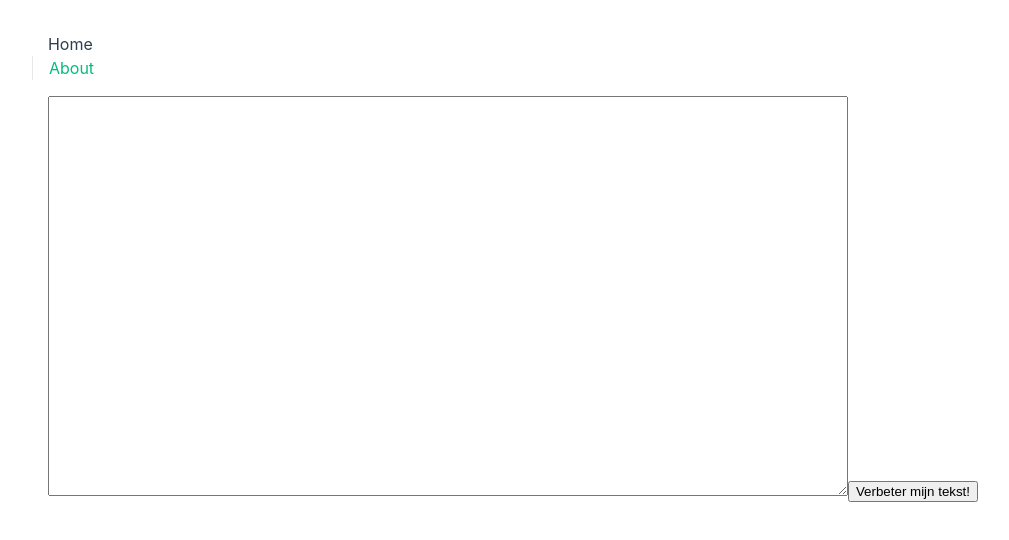
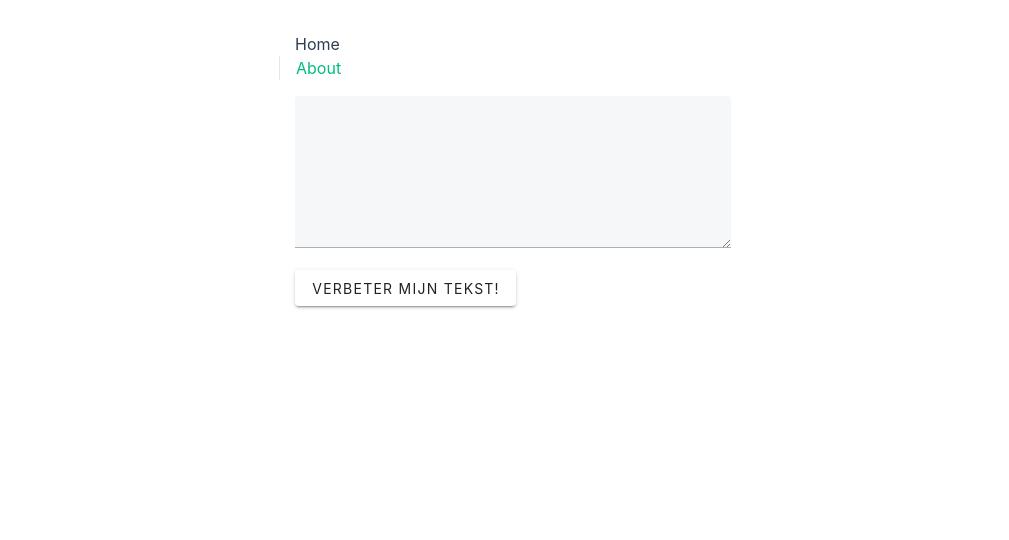
Before and after one commit to revolution64/cmt-server, a Vue app in the folder frontend/: page / in a window 1280 px wide. Shown: the top 540 px of the page, without its empty margins (127-1136 px from the left). Built offline with nearby package versions, Linux system fonts and the light colour scheme.

Commit message:
Added Vuetify - made basic call to backend

```diff
--- a/frontend/src/assets/main.css
+++ b/frontend/src/assets/main.css
@@ -4,8 +4,7 @@
     max-width: 1280px;
     margin: 0 auto;
     padding: 2rem;
-
-  font-weight: normal;
+    width: 500px;
 }
 
 a,
--- a/frontend/src/components/InputTextArea.vue
+++ b/frontend/src/components/InputTextArea.vue
@@ -2,13 +2,18 @@
 defineProps({
   defaultText: {
     type: String,
+    required: false
+  },
+  onChange: {
+    type: Function,
     required: false
   }
 })
 </script>
 
 <template>
-  <textarea class="text-input"/>
+  <v-textarea class="text-input" v-model="text" placeholder="placeholder"/>
+  {{ text }}
 </template>
 
 <style scoped>
--- a/frontend/src/components/TheWelcome.vue
+++ b/frontend/src/components/TheWelcome.vue
@@ -1,20 +1,36 @@
 <script setup>
-import InputTextArea from './InputTextArea.vue'
+  import axios from 'axios'
 </script>
 
 <script>
   export default {
+    data() {
+      return {
+        text: ""
+      }
+    },
     methods: {
       print(text) {
-        console.log(print);
+        this.text = text;
+      },
+      sendTextToBackend() {
+        return axios.post(`http://localhost:5000`, {
+          "text": this.text
+        })
+                .then((res) => {
+                  console.log(res);
+                })
+                .catch((e) => {
+                  console.error(e);
+                });
       }
     }
   }
 </script>
 
 <template>
-  <InputTextArea />
-  <button @click="print">Verbeter mijn tekst!</button>
+  <v-textarea @update:modelValue="print"/>
+  <v-btn @click="sendTextToBackend">Verbeter mijn tekst!</v-btn>
 </template>
 <style scoped>
 @media (min-width: 1024px) {}
--- a/frontend/src/main.js
+++ b/frontend/src/main.js
@@ -4,8 +4,19 @@ import router from './router'
 
 import './assets/main.css'
 
-const app = createApp(App)
+// Vuetify
+import 'vuetify/styles'
+import { createVuetify } from 'vuetify'
+import * as components from 'vuetify/components'
+import * as directives from 'vuetify/directives'
 
-app.use(router)
+const vuetify = createVuetify({
+    components,
+    directives,
+});
 
-app.mount('#app')
+const app = createApp(App).use(vuetify);
+
+app.use(router);
+
+app.mount('#app');
```
Also changed, not shown: frontend/package.json (+5 -2 lines), 2 other files (tests, documents, lock files or other folders). Lines whose indentation alone changed are shown as unchanged.
